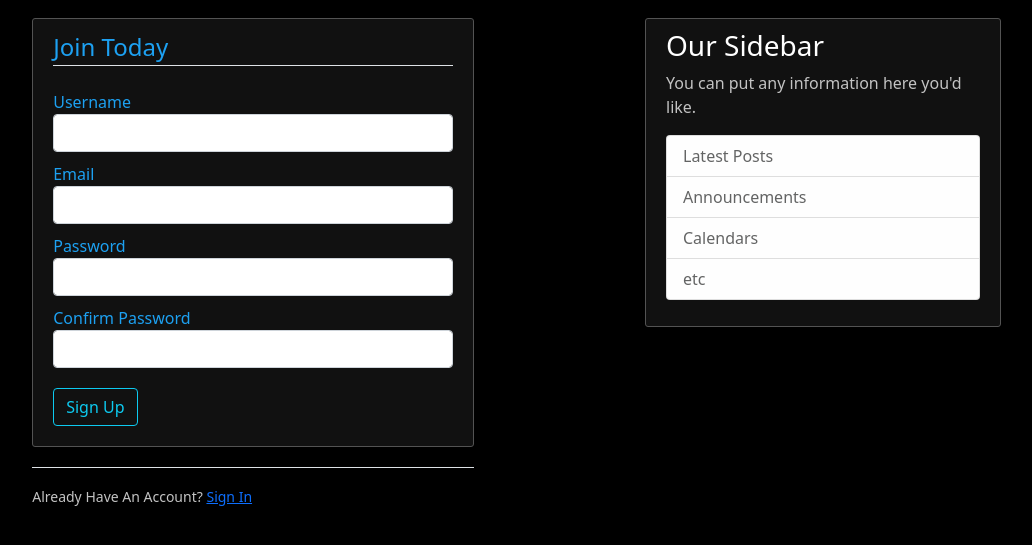
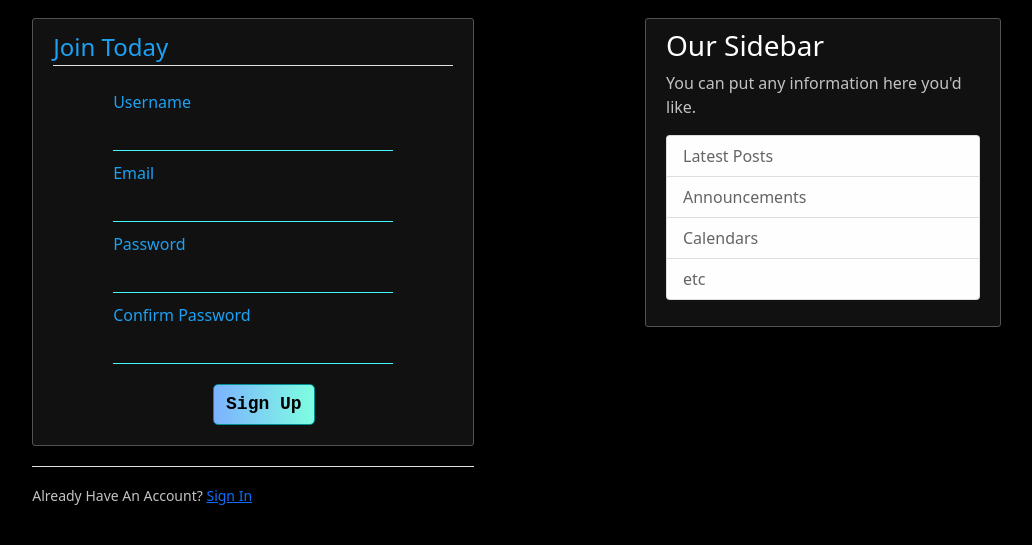
Before and after one commit to Vrushabh6300/Flask-Blog-App, a Flask app: page /register in a window 1280 px wide. Shown: the part 62-607 px from the top of the page, without its empty margins (197-1229 px from the left). Run offline with Flask 2, Linux system fonts and the light colour scheme; some libraries are stand-ins or nearby versions.

Commit message:
Update register.html

```diff
--- a/app/templates/register.html
+++ b/app/templates/register.html
@@ -7,64 +7,64 @@
             <fieldset class="form-group">
                 <legend class="border-bottom mb-4">Join Today</legend>
                 <div class="form-group">
-                    {{ form.username.label(class="form-control-label") }}
+                    {{ form.username.label(class="form-control-label custom-label") }}
 
                     {% if form.username.errors %}
-                        {{ form.username(class="form-control form-control is-invalid") }}
-                        <div class="invalid-feedback">
+                        {{ form.username(class="form-control is-invalid custom-text") }}
+                        <div class="invalid-feedback custom-label">
                             {% for error in form.username.errors %}
                                 <span>{{ error }}</span>
                             {% endfor %}
                         </div>
                     {% else %}
-                        {{ form.username(class="form-control form-control") }}
+                        {{ form.username(class="form-control custom-text") }}
                     {% endif %}
                 </div>
                 <div class="form-group">
-                    {{ form.email.label(class="form-control-label") }}
+                    {{ form.email.label(class="form-control-label custom-label") }}
 
                     {% if form.email.errors %}
-                        {{ form.email(class="form-control form-control is-invalid") }}
-                        <div class="invalid-feedback">
+                        {{ form.email(class="form-control is-invalid custom-text") }}
+                        <div class="invalid-feedback custom-label">
                             {% for error in form.email.errors %}
                                 <span>{{ error }}</span>
                             {% endfor %}
                         </div>
                     {% else %}
-                        {{ form.email(class="form-control form-control") }}
+                        {{ form.email(class="form-control custom-text") }}
                     {% endif %}
                 </div>
                 <div class="form-group">
-                    {{ form.password.label(class="form-control-label") }}
+                    {{ form.password.label(class="form-control-label custom-label") }}
 
                     {% if form.password.errors %}
-                        {{ form.password(class="form-control form-control is-invalid") }}
-                        <div class="invalid-feedback">
+                        {{ form.password(class="form-control is-invalid custom-text") }}
+                        <div class="invalid-feedback custom-label">
                             {% for error in form.password.errors %}
                                 <span>{{ error }}</span>
                             {% endfor %}
                         </div>
                     {% else %}
-                        {{ form.password(class="form-control form-control") }}
+                        {{ form.password(class="form-control custom-text") }}
                     {% endif %}
                 </div>
                 <div class="form-group">
-                    {{ form.confirm_password.label(class="form-control-label") }}
+                    {{ form.confirm_password.label(class="form-control-label custom-label") }}
 
                     {% if form.confirm_password.errors %}
-                        {{ form.confirm_password(class="form-control form-control is-invalid") }}
-                        <div class="invalid-feedback">
+                        {{ form.confirm_password(class="form-control is-invalid custom-text") }}
+                        <div class="invalid-feedback custom-label">
                             {% for error in form.confirm_password.errors %}
                                 <span>{{ error }}</span>
                             {% endfor %}
                         </div>
                     {% else %}
-                        {{ form.confirm_password(class="form-control form-control") }}
+                        {{ form.confirm_password(class="form-control custom-text") }}
                     {% endif %}
                 </div>
             </fieldset>
             <div class="form-group">
-                {{ form.submit(class="btn btn-outline-info") }}
+                {{ form.submit(class="btn custom-btn") }}
             </div>
         </form>
     </div>
```
